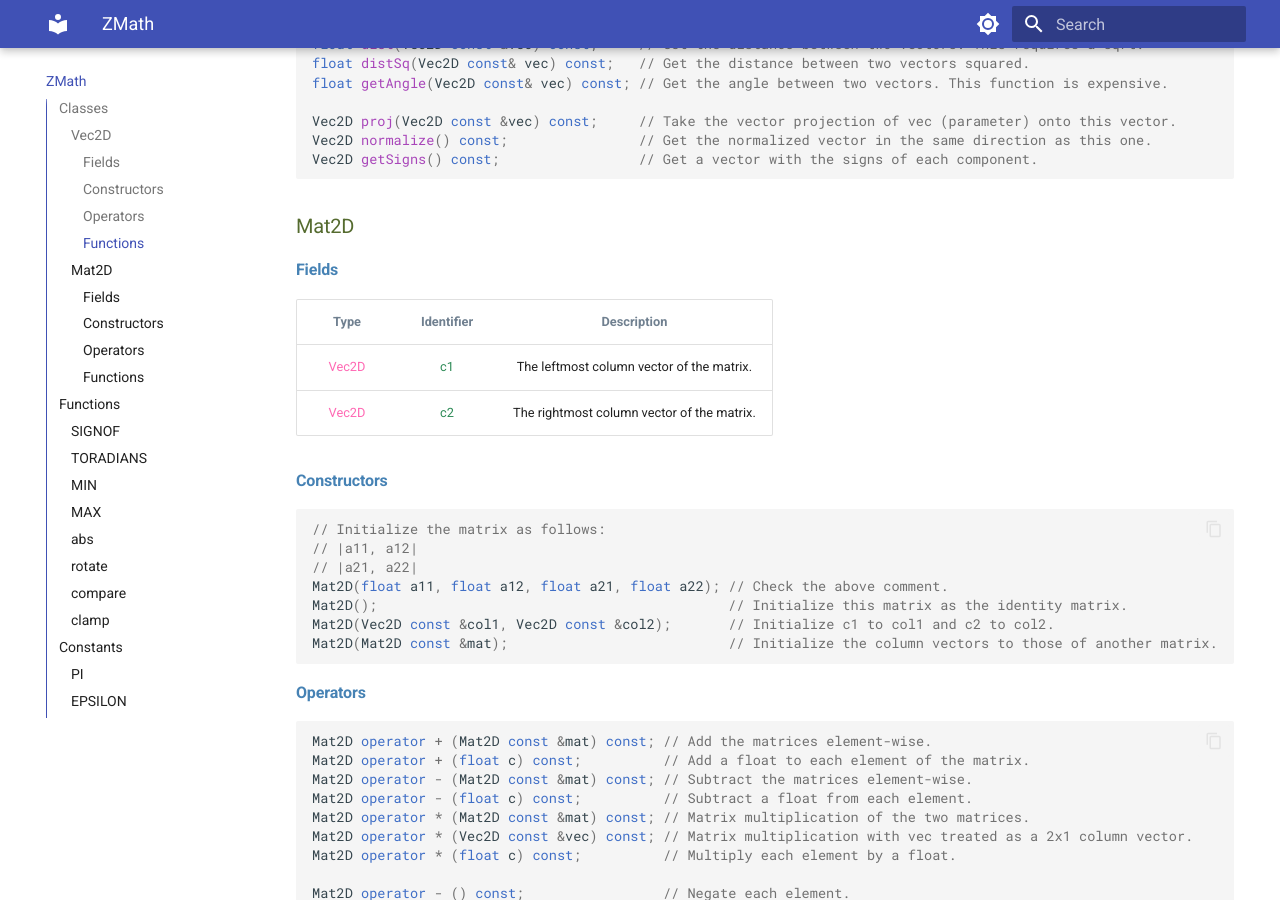
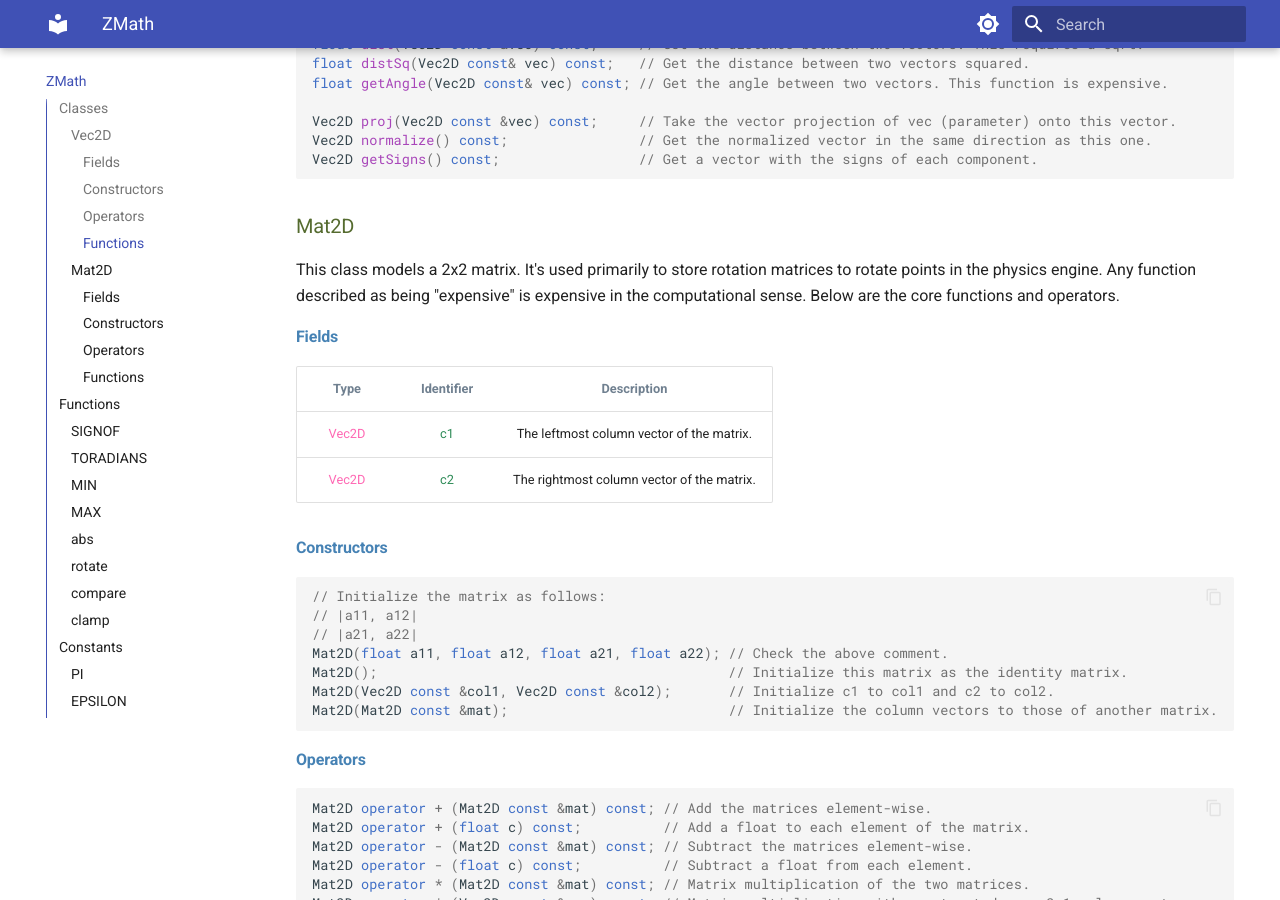
Before and after one commit to Salamence064/Zeta2D, an MkDocs documentation site: the page built from docs/zmath.md, in a window 1280 px wide and 900 px high, scrolled down 1497 px. Built offline with MkDocs 1.6.1 and Material for MkDocs 9.7.7, drawn with Linux system fonts in a browser that asks for light colours.

Commit message:
Mat2D description

````diff
--- a/docs/zmath.md
+++ b/docs/zmath.md
@@ -66,6 +66,7 @@ Vec2D getSigns() const;                 // Get a vector with the signs of each c
 ```
 
 ### <span style="color:darkolivegreen">Mat2D</span>
+This class models a 2x2 matrix. It's used primarily to store rotation matrices to rotate points in the physics engine. Any function described as being "expensive" is expensive in the computational sense. Below are the core functions and operators.
 
 #### <span style="color:steelblue">Fields</span>
 | <span style="color:slategrey">Type</span> | <span style="color:slategrey">Identifier</span> | <span style="color:slategrey">Description</span> |
````
